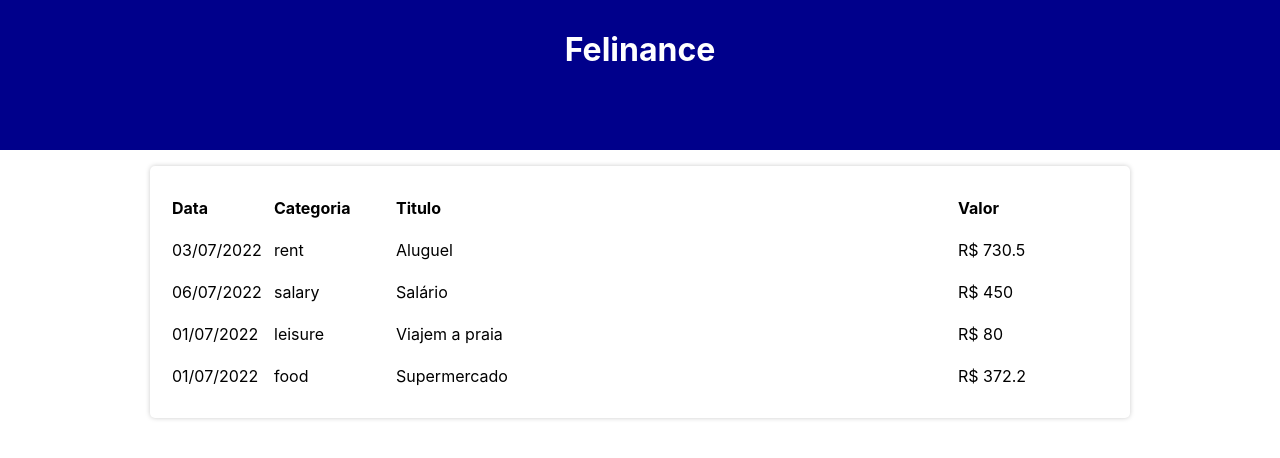
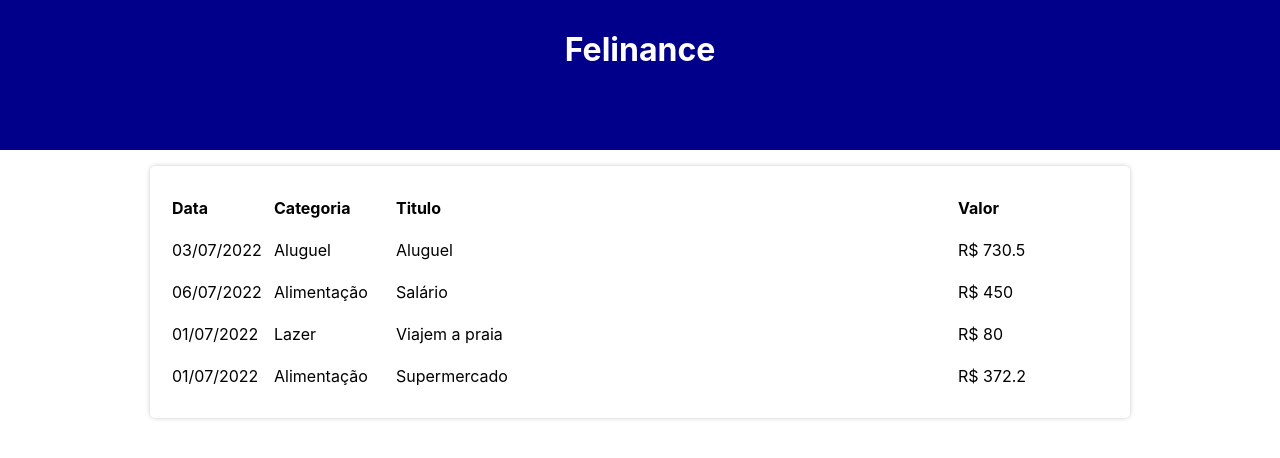
Before and after one commit to felipelouzeiro/pignances, a React (Create React App) app: page / in a window 1280 px wide. Shown: the top 458 px of the page. Built offline with nearby package versions, Linux system fonts and the light colour scheme; the HTML template or start-up script is replaced by a standard one.

Commit message:
✨ feat: implementando exibição das categorias

```diff
--- a/src/components/TableItem/index.tsx
+++ b/src/components/TableItem/index.tsx
@@ -1,3 +1,4 @@
+import { categories } from '../../data/categories';
 import { formatDate } from '../../services/helpers/dateFilter';
 import { Item } from '../../types';
 import * as C from './styles';
@@ -10,7 +11,7 @@ export const TableItem = ({ item }: TableItemProps) => {
   return (
     <C.TableLine>
       <C.TableColumn>{formatDate(item.date)}</C.TableColumn>
-      <C.TableColumn>{item.category}</C.TableColumn>
+      <C.TableColumn>{categories[item.category].title}</C.TableColumn>
       <C.TableColumn>{item.title}</C.TableColumn>
       <C.TableColumn>R$ {item.value}</C.TableColumn>
     </C.TableLine>
--- a/src/data/categories.ts
+++ b/src/data/categories.ts
@@ -3,6 +3,6 @@ import { Category } from '../types';
 export const categories: Category = {
   food: { title: 'Alimentação', color: 'orange', expense: true },
   rent: { title: 'Aluguel', color: 'brown', expense: true },
-  leisure: { title: 'Diversão', color: 'pink', expense: true },
+  leisure: { title: 'Lazer', color: 'pink', expense: true },
   salary: { title: 'Alimentação', color: 'green', expense: false },
 };
```
